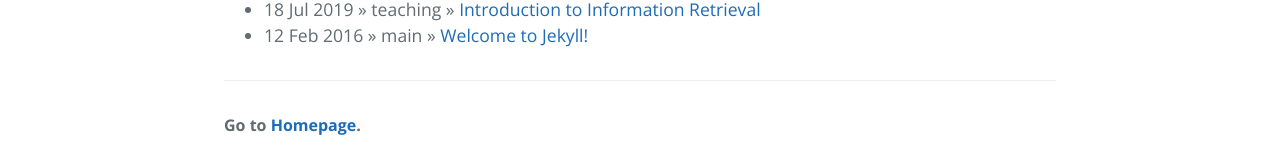
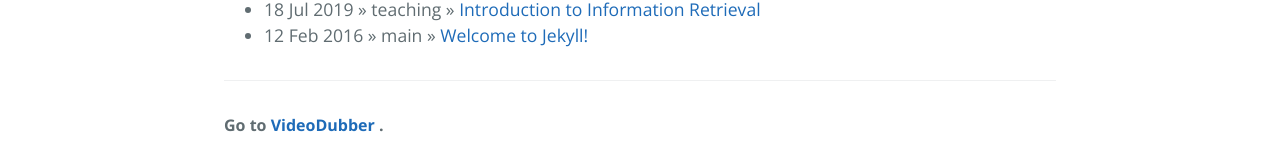
Before and after one commit to Souvic/Souvic.github.io, a Jekyll site: the page built from blogs.html, in a window 1280 px wide. Shown: the part 743-909 px from the top of the page. Built offline with Jekyll 4.4.1, drawn with Linux system fonts in a browser that asks for light colours.

Commit message:
Update page-footer.html

```diff
--- a/_includes/page-footer.html
+++ b/_includes/page-footer.html
@@ -1,4 +1,4 @@
 <footer class="site-footer">
-  <span class="site-footer-owner"> Go to <a href="https://souvic.github.io/"> Homepage</a>.</span>
+  <span class="site-footer-owner"> Go to <a href="https://videodubber.ai/"> VideoDubber </a>.</span>
 
 </footer>
```
